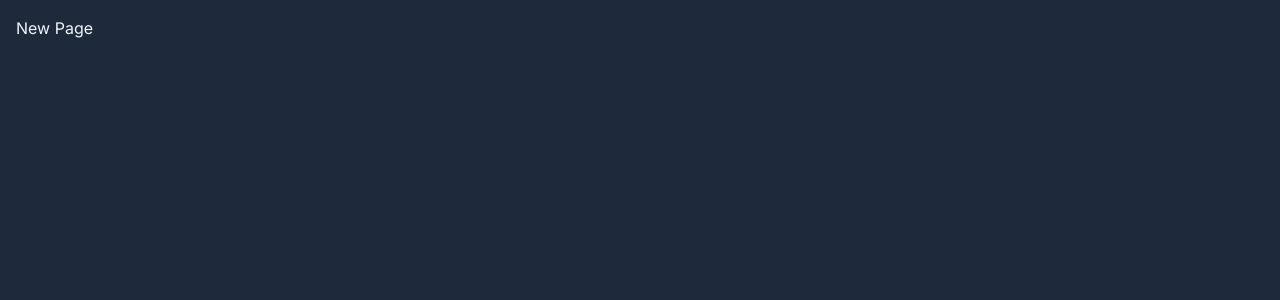
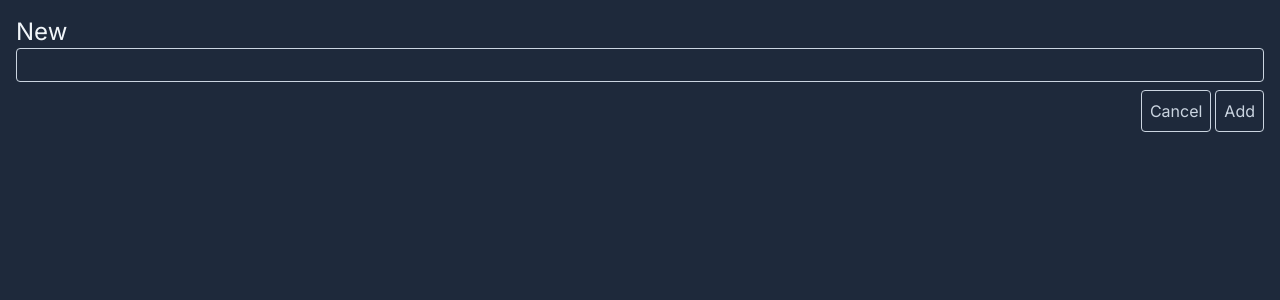
Before and after one commit to ChrisJoshRoberts/next-list, a Next.js app: page /new in a window 1280 px wide. Shown: the top 300 px of the page. Built offline with nearby package versions, Linux system fonts and the light colour scheme.

Commit message:
adding server actions

```diff
--- a/next.config.mjs
+++ b/next.config.mjs
@@ -1,4 +1,8 @@
 /** @type {import('next').NextConfig} */
-const nextConfig = {};
+const nextConfig = {
+  experimental: {
+    serverActions: true,
+  },
+};
 
 export default nextConfig;
--- a/src/app/new/page.tsx
+++ b/src/app/new/page.tsx
@@ -1,7 +1,24 @@
+import React from 'react';
+import  Link  from 'next/link';
+
+async function createTodo(data:FormData) {
+  "use server"
+  console.log('hello');
+}
+
 export default function Page() {
   return (
-    <div>
-      <h1>New Page</h1>
-    </div>
+    <>
+    <header className="flex justify-between items-center">
+      <h1 className="text-2xl">New</h1>
+    </header>
+    <form action={createTodo} className="flex gap-2 flex-col">
+      <input type="text" name="title" className="border border-slate-300 bg-transparent rounded px-2 py-1 outline-none focus-within:border-slate-100" />
+      <div className="flex gap-1 justify-end">
+        <Link className="border border-slate-300 text-slate-300 px-2 py-2 rounded hover:bg-slate-700 focus-within:bg-slate-700 outline-none" href="..">Cancel</Link>
+        <button className="border border-slate-300 text-slate-300 px-2 py-2 rounded hover:bg-slate-700 focus-within:bg-slate-700 outline-none" type="submit">Add</button>
+      </div>
+    </form>
+    </>
   );
 }
```
